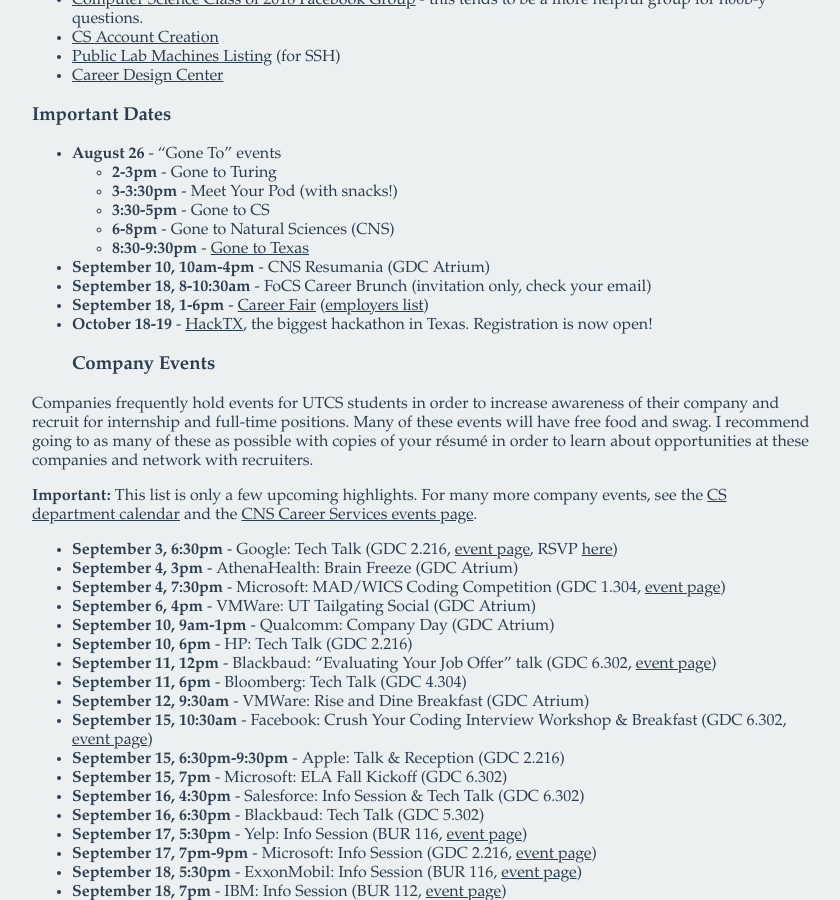
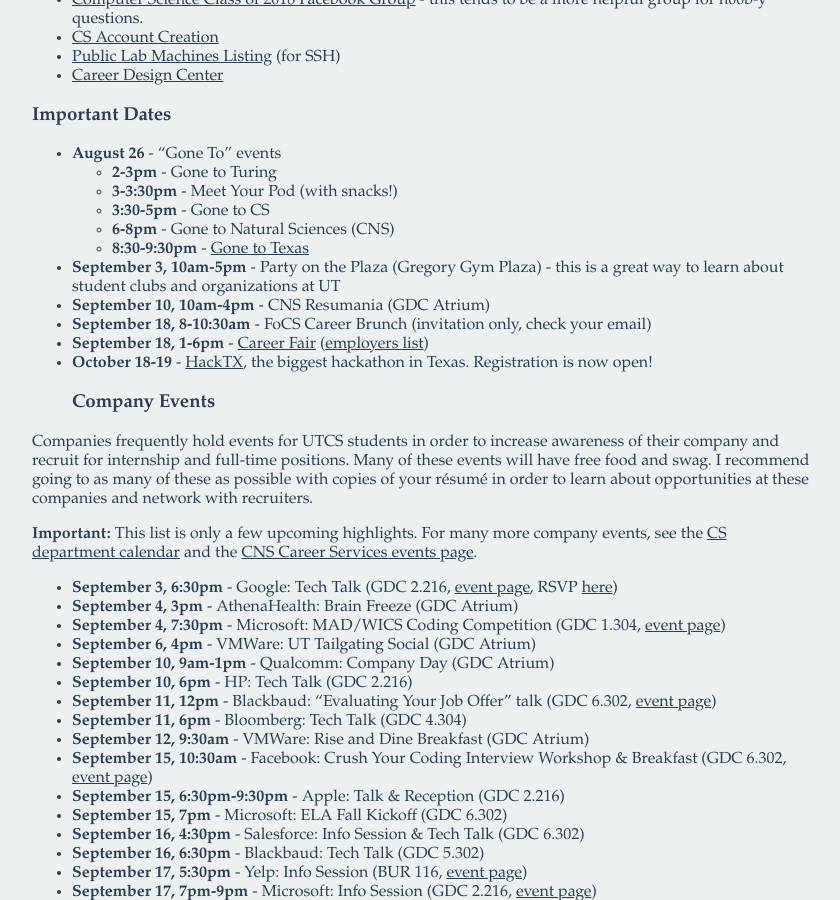
Before and after one commit to mattbroussard/mattbroussard.github.io, a Jekyll site: the page built from teaching/fall2014/pod/index.md, in a window 1280 px wide and 900 px high, scrolled down 979 px. Shown: the whole window, without its empty margins (218-1058 px from the left). Built offline with Jekyll 4.4.1, drawn with Linux system fonts in a browser that asks for light colours; nearby versions of some CDN libraries; comment, search, counter and statistics services are not loaded.

Commit message:
add Party on the Plaza to events

```diff
--- a/teaching/fall2014/pod/index.md
+++ b/teaching/fall2014/pod/index.md
@@ -76,6 +76,7 @@
   - **3:30-5pm** - Gone to CS
   - **6-8pm** - Gone to Natural Sciences (CNS)
   - **8:30-9:30pm** - [Gone to Texas](http://events.utexas.edu/gtt)
+- **September 3, 10am-5pm** - Party on the Plaza (Gregory Gym Plaza) - this is a great way to learn about student clubs and organizations at UT
 - **September 10, 10am-4pm** - CNS Resumania (GDC Atrium)
 - **September 18, 8-10:30am** - FoCS Career Brunch (invitation only, check your email)
 - **September 18, 1-6pm** - [Career Fair](http://cns.utexas.edu/career-design-center/career-events/career-fairs) ([employers list](https://cns.utexas.edu/images/CNS/Career_Design_Center/PDFs/Fall_2014_EXPO_Registration_082814.pdf))
```
